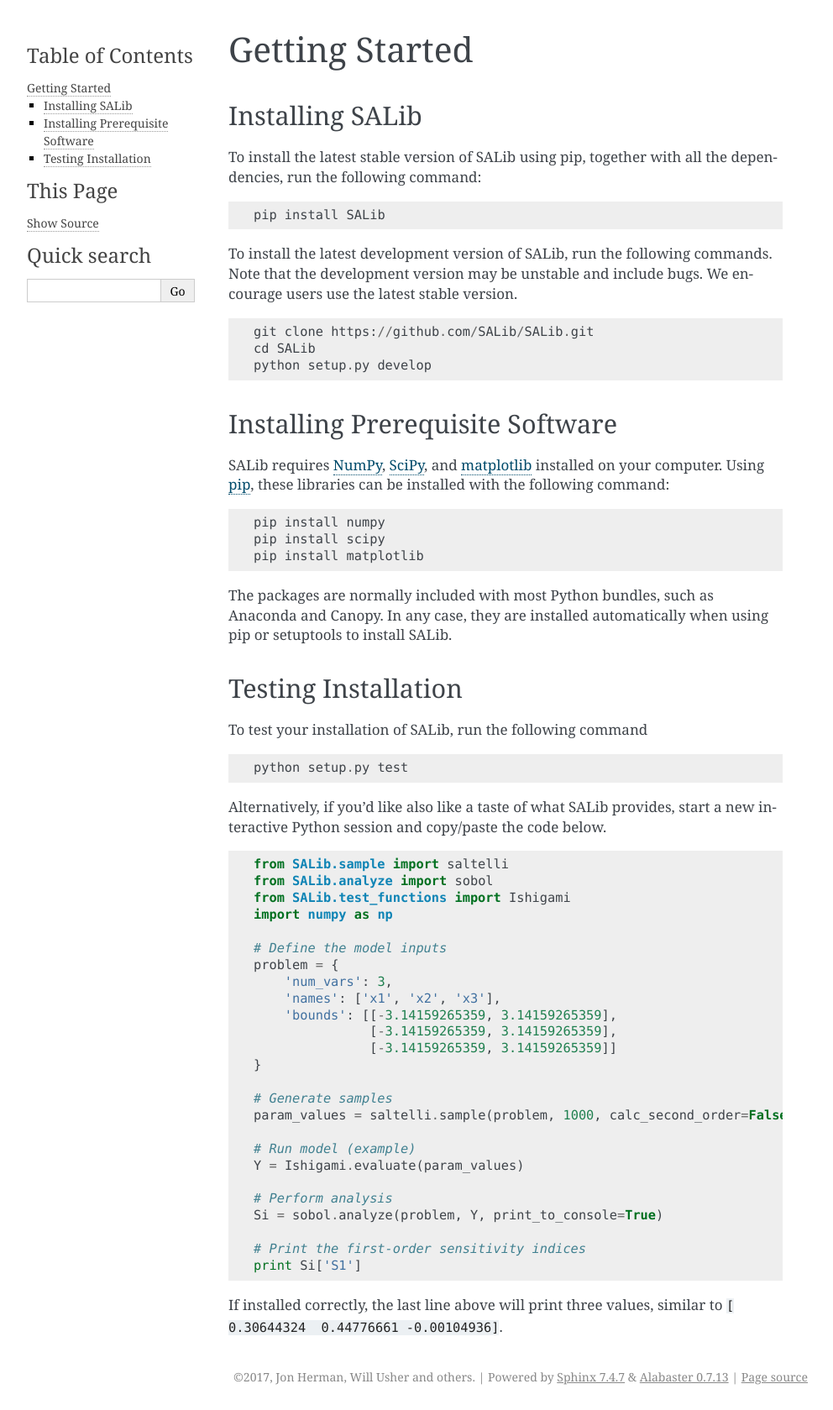
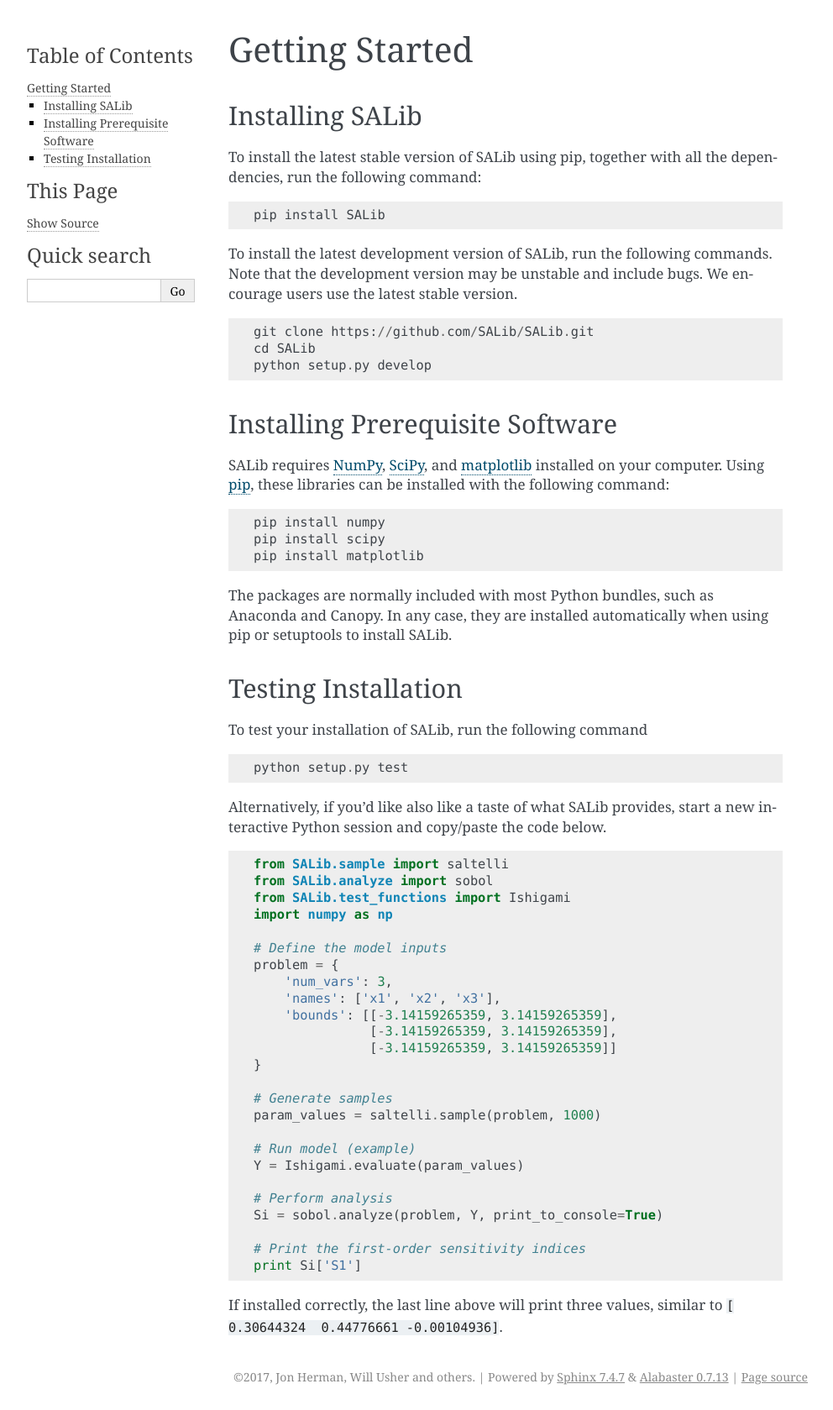
Before and after one commit to SALib/SALib, a Sphinx documentation site: the page built from docs/getting-started.rst, in a window 1280 px wide. Shown: the whole page at 84% size, without its empty margins (148-1140 px from the left). Built offline with Sphinx 7.4.7, drawn with Linux system fonts in a browser that asks for light colours; formulas are drawn with MathJax 3; pages that are not in the unit, such as notebooks, are missing from menus.

Commit message:
in getting-started documentation, remove the keyword for calc_second_order=False. This is default True, so the example will not run correctly because the analyze() setting does not match the sample() setting.

```diff
--- a/docs/getting-started.rst
+++ b/docs/getting-started.rst
@@ -73,7 +73,7 @@
     }
 
     # Generate samples
-    param_values = saltelli.sample(problem, 1000, calc_second_order=False)
+    param_values = saltelli.sample(problem, 1000)
 
     # Run model (example)
     Y = Ishigami.evaluate(param_values)
```
